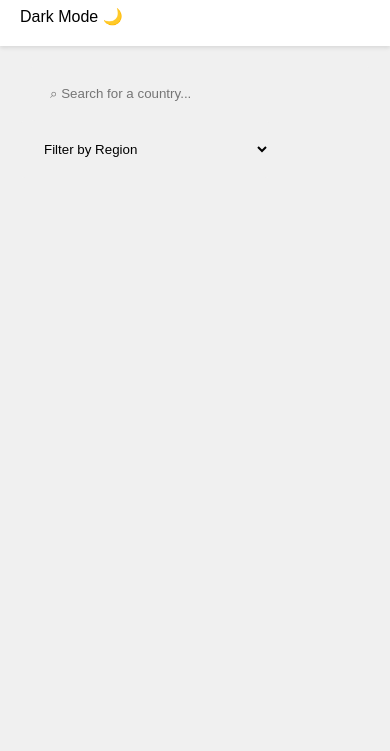
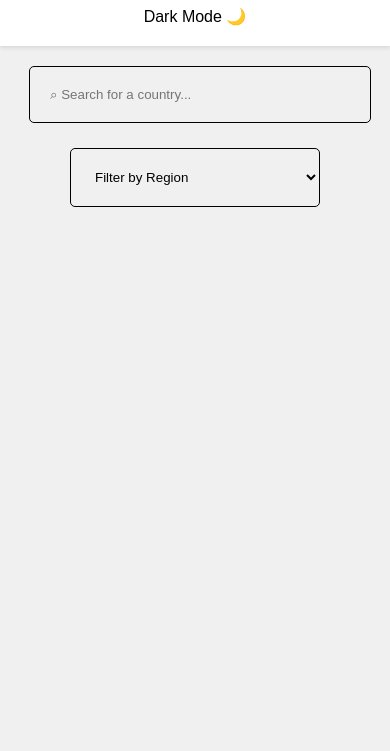
Before and after one commit to RivoltaAlpha/API-countries, a plain HTML site: page index.html in a window 390 px wide. Shown: the part 93-844 px from the top of the page. Drawn offline with Linux system fonts and the light colour scheme; no server answers.

Commit message:
responsiveness

```diff
--- a/script.js
+++ b/script.js
@@ -5,6 +5,7 @@ document.addEventListener("DOMContentLoaded", () => {
   const searchInput = document.getElementById("search");
   const filterSelect = document.getElementById("filter");
   const countryDetailsContainer = document.getElementById("country-details");
+  const mainContentContainer = document.getElementById("main-content");
   const darkModeToggle = document.getElementById("dark-mode-toggle");
   const body = document.body;
 
--- a/styles.css
+++ b/styles.css
@@ -28,6 +28,7 @@ header {
   display: flex;
   flex-wrap: wrap;
   flex-direction: row;
+  flex-flow: column;
   justify-content: space-between;
   align-items: center;
   background-color: var(--header-background);
@@ -38,6 +39,7 @@ header {
 .toggle {
   display: flex;
   align-items: center;
+  cursor: pointer;
 }
 
 #search {
@@ -46,7 +48,7 @@ header {
   border-radius: 5px;
   padding: 20px;
   margin-left: 10px;
-  border: none;
+  border: 1px solid var(--text-color);
   background-color: var(--background-color);
   color: var(--text-color);
 }
@@ -54,9 +56,12 @@ header {
 .searching-buttons {
   display: flex;
   flex-wrap: wrap;
+  flex-flow: column;
   justify-content: space-between;
+  justify-items: center;
   align-items: center;
   margin: 20px;
+  gap: 25px;
 }
 
 #filter {
@@ -65,7 +70,7 @@ header {
   padding: 20px;
   border-radius: 5px;
   margin-bottom: 20px;
-  border: none;
+  border: 1px solid var(--text-color);
   background-color: var(--background-color);
   color: var(--text-color);
 }
```
